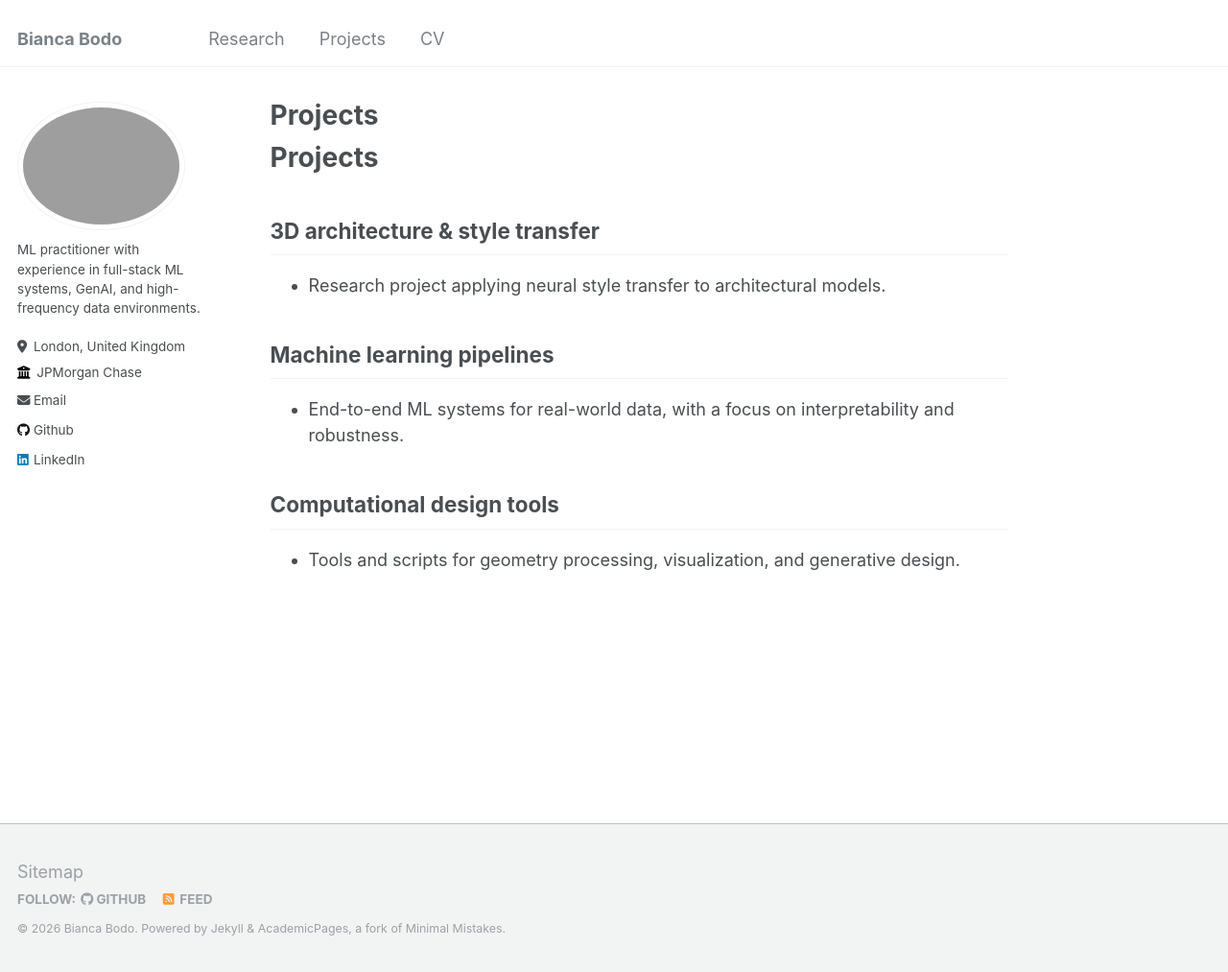
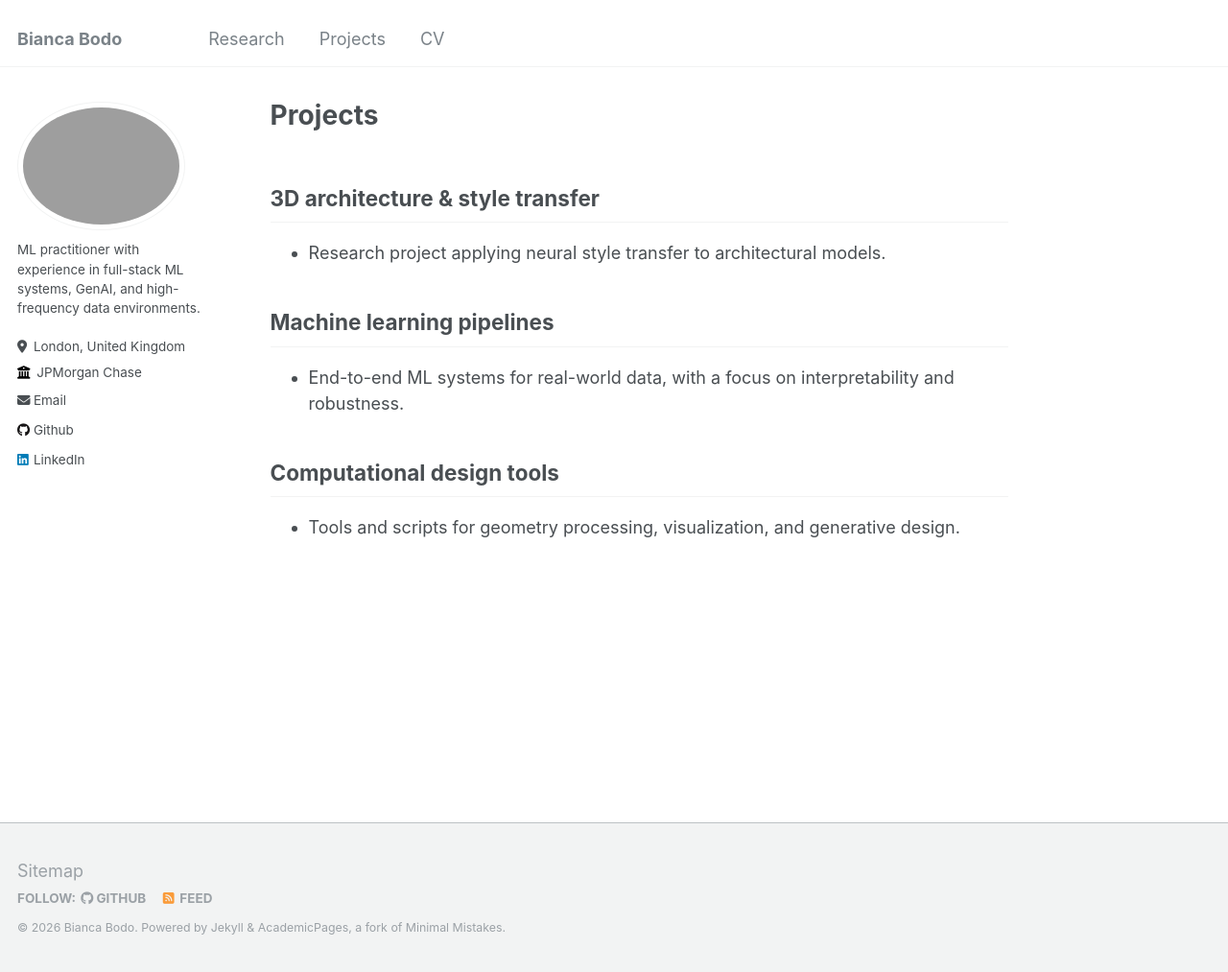
Before and after one commit to biancabodo/biancabodo.github.io, a Jekyll site: the page built from _pages/projects.md, in a window 1280 px wide and 1013 px high. Shown: the whole window at 96% size. Built offline with Jekyll 4.4.1, drawn with Linux system fonts in a browser that asks for light colours.

Commit message:
fix: remove duplicate page title headings

```diff
--- a/_pages/projects.md
+++ b/_pages/projects.md
@@ -3,8 +3,6 @@ author_profile: true
 title: Projects
 permalink: /projects/
 ---
-
-# Projects
 
 ## 3D architecture & style transfer
 - Research project applying neural style transfer to architectural models.
```
Also changed, not shown: _pages/research.md (+0 -2 lines).
